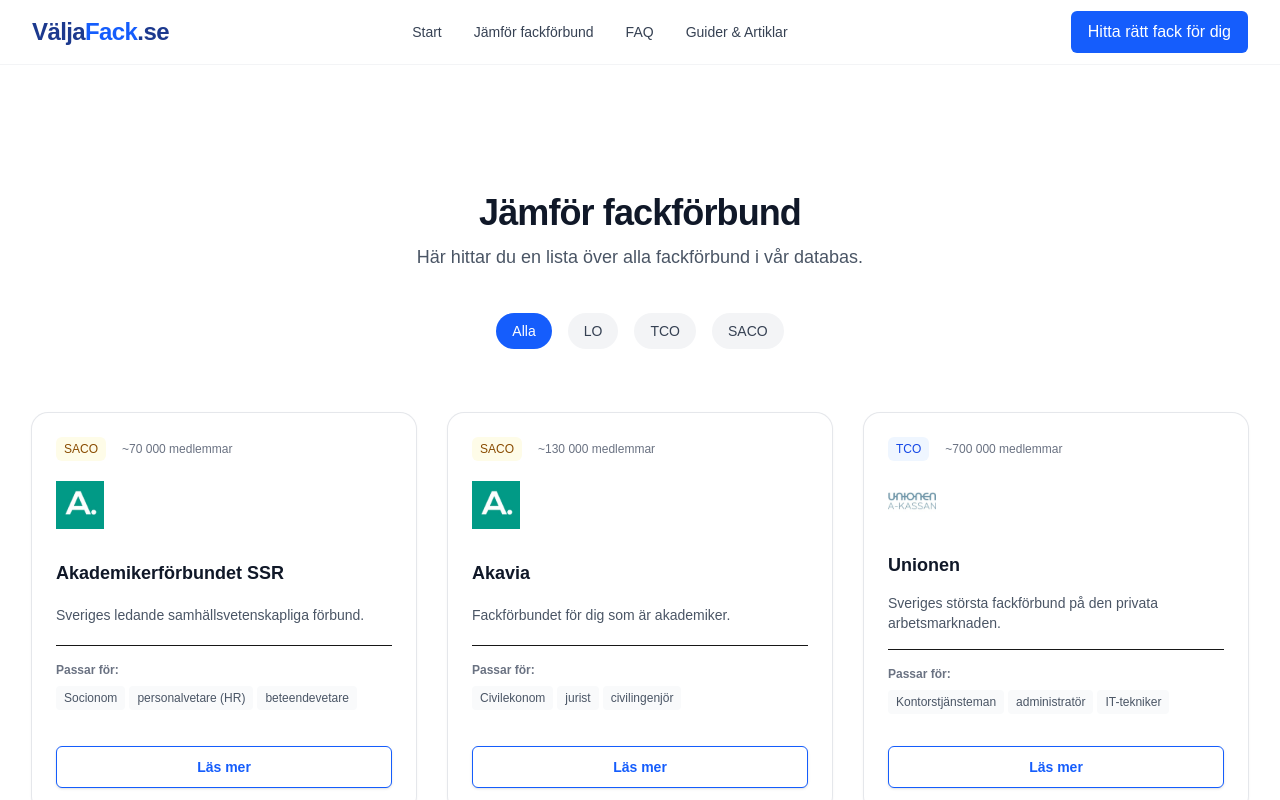
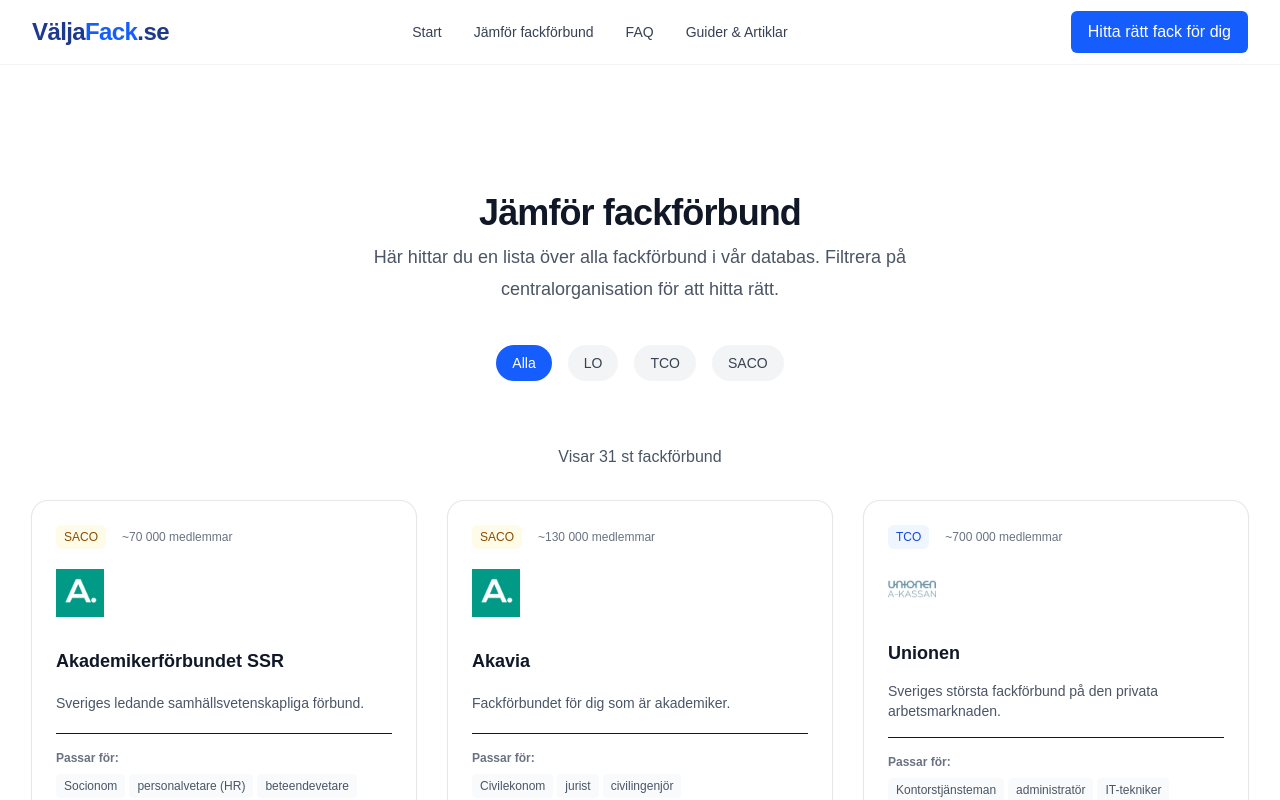
Before and after one commit to Jacobhaf/valja-fack, a Next.js app: page /jamfor-fackforbund in a window 1280 px wide. Shown: the top 800 px of the page. Built offline with nearby package versions, Linux system fonts and the light colour scheme.

Commit message:
fix: Convert ComparePage to Client Component and add missing union data

```diff
--- a/app/jamfor-fackforbund/page.tsx
+++ b/app/jamfor-fackforbund/page.tsx
@@ -1,49 +1,42 @@
+'use client';
+
 import Link from 'next/link';
 import { fackforbund } from '@/data/fackforbund';
+import { useSearchParams } from 'next/navigation';
+import { Suspense } from 'react';
 
-export const metadata = {
-    title: 'Jämför Fackförbund – Hitta rätt fack 2025',
-    description: 'Jämför Sveriges alla fackförbund. Se avgifter, medlemsantal och vilka yrken de passar för. LO, TCO och SACO.',
-};
-
-export default function ComparePage({
-    searchParams,
-}: {
-    searchParams?: { [key: string]: string | string[] | undefined };
-}) {
-    const category = typeof searchParams?.cat === 'string' ? searchParams.cat : undefined;
+// Client component for the list functionality
+function CompareList() {
+    const searchParams = useSearchParams();
+    const category = searchParams.get('cat');
 
     const filteredUnions = category
         ? fackforbund.filter((u) => u.centralOrg === category)
         : fackforbund;
 
     return (
-        <div className="bg-white py-24 sm:py-32">
-            <div className="mx-auto max-w-7xl px-6 lg:px-8">
-                <div className="mx-auto max-w-2xl text-center">
-                    <h1 className="text-3xl font-bold tracking-tight text-gray-900 sm:text-4xl">Jämför fackförbund</h1>
-                    <p className="mt-2 text-lg leading-8 text-gray-600">
-                        Här hittar du en lista över {category ? category : 'alla'} fackförbund i vår databas.
-                    </p>
-                </div>
-
+        <>
             {/* Filters */}
             <div className="mt-10 flex justify-center gap-4 flex-wrap">
-                    <Link href="/jamfor-fackforbund" className={`px-4 py-2 rounded-full text-sm font-medium ${!category ? 'bg-blue-600 text-white' : 'bg-gray-100 text-gray-700 hover:bg-gray-200'}`}>
+                <Link href="/jamfor-fackforbund" scroll={false} className={`px-4 py-2 rounded-full text-sm font-medium ${!category ? 'bg-blue-600 text-white' : 'bg-gray-100 text-gray-700 hover:bg-gray-200'}`}>
                     Alla
                 </Link>
-                    <Link href="/jamfor-fackforbund?cat=LO" className={`px-4 py-2 rounded-full text-sm font-medium ${category === 'LO' ? 'bg-blue-600 text-white' : 'bg-gray-100 text-gray-700 hover:bg-gray-200'}`}>
+                <Link href="/jamfor-fackforbund?cat=LO" scroll={false} className={`px-4 py-2 rounded-full text-sm font-medium ${category === 'LO' ? 'bg-blue-600 text-white' : 'bg-gray-100 text-gray-700 hover:bg-gray-200'}`}>
                     LO
                 </Link>
-                    <Link href="/jamfor-fackforbund?cat=TCO" className={`px-4 py-2 rounded-full text-sm font-medium ${category === 'TCO' ? 'bg-blue-600 text-white' : 'bg-gray-100 text-gray-700 hover:bg-gray-200'}`}>
+                <Link href="/jamfor-fackforbund?cat=TCO" scroll={false} className={`px-4 py-2 rounded-full text-sm font-medium ${category === 'TCO' ? 'bg-blue-600 text-white' : 'bg-gray-100 text-gray-700 hover:bg-gray-200'}`}>
                     TCO
                 </Link>
-                    <Link href="/jamfor-fackforbund?cat=SACO" className={`px-4 py-2 rounded-full text-sm font-medium ${category === 'SACO' ? 'bg-blue-600 text-white' : 'bg-gray-100 text-gray-700 hover:bg-gray-200'}`}>
+                <Link href="/jamfor-fackforbund?cat=SACO" scroll={false} className={`px-4 py-2 rounded-full text-sm font-medium ${category === 'SACO' ? 'bg-blue-600 text-white' : 'bg-gray-100 text-gray-700 hover:bg-gray-200'}`}>
                     SACO
                 </Link>
             </div>
 
-                <div className="mx-auto mt-16 grid max-w-2xl grid-cols-1 gap-x-8 gap-y-20 lg:mx-0 lg:max-w-none lg:grid-cols-3">
+            <div className="mx-auto mt-16 text-center mb-8">
+                <p className="text-gray-600">Visar {filteredUnions.length} st fackförbund</p>
+            </div>
+
+            <div className="mx-auto grid max-w-2xl grid-cols-1 gap-x-8 gap-y-20 lg:mx-0 lg:max-w-none lg:grid-cols-3">
                 {filteredUnions.map((union) => (
                     <article key={union.slug} className="flex flex-col items-start justify-between bg-white rounded-2xl p-6 shadow-sm ring-1 ring-gray-200 hover:ring-blue-500 transition-all">
                         <div className="flex items-center gap-x-4 text-xs w-full mb-4">
@@ -83,6 +76,23 @@
                     </article>
                 ))}
             </div>
+        </>
+    );
+}
+
+export default function ComparePage() {
+    return (
+        <div className="bg-white py-24 sm:py-32">
+            <div className="mx-auto max-w-7xl px-6 lg:px-8">
+                <div className="mx-auto max-w-2xl text-center">
+                    <h1 className="text-3xl font-bold tracking-tight text-gray-900 sm:text-4xl">Jämför fackförbund</h1>
+                    <p className="mt-2 text-lg leading-8 text-gray-600">
+                        Här hittar du en lista över alla fackförbund i vår databas. Filtrera på centralorganisation för att hitta rätt.
+                    </p>
+                </div>
+                <Suspense fallback={<div className="text-center py-10">Laddar filter...</div>}>
+                    <CompareList />
+                </Suspense>
             </div>
         </div>
     );
--- a/data/fackforbund.ts
+++ b/data/fackforbund.ts
@@ -450,4 +450,248 @@
 
 [Knapp: Gå med i HRF]`
     },
+    {
+        slug: "pappers",
+        name: "Pappers",
+        url: "https://www.pappers.se",
+        phone: "08-796 61 00",
+        email: "info@pappers.se",
+        centralOrg: "LO",
+        members: "~13 000",
+        commonJobs: ["Massa- och pappersarbetare", "processoperatör"],
+        logoUrl: "/logos/pappers.png",
+        description: "Vi organiserar arbetare inom massa- och pappersindustrin.",
+        seoText: `# Bli medlem i Pappers
+
+Pappers är fackförbundet för dig som jobbar inom massa- och pappersindustrin. Vi arbetar för säkra arbetsplatser och bra löner.
+
+### Fördelar
+✅ Inkomstförsäkring
+✅ Starkt kollektivavtal`
+    },
+    {
+        slug: "gs-facket",
+        name: "GS Facket",
+        url: "https://www.gsfacket.se",
+        phone: "010-470 83 00",
+        email: "info@gsfacket.se",
+        centralOrg: "LO",
+        members: "~50 000",
+        commonJobs: ["Skogsarbetare", "träarbetare", "grafisk personal"],
+        logoUrl: "/logos/gs.png",
+        description: "Facket för anställda inom skog, trä och grafisk bransch.",
+        seoText: `# Bli medlem i GS Facket
+
+GS organiserar dig som jobbar inom skogsbruk, träindustri och grafisk produktion.
+
+### Fördelar
+✅ Inkomstförsäkring
+✅ GS a-kassa`
+    },
+    {
+        slug: "livs",
+        name: "Livsmedelsarbetareförbundet",
+        url: "https://www.livs.se",
+        phone: "08-796 29 00",
+        email: "info@livs.se",
+        centralOrg: "LO",
+        members: "~30 000",
+        commonJobs: ["Livsmedelsarbetare", "slaktare", "bagare", "bryggeriarbetare"],
+        logoUrl: "/logos/livs.png",
+        description: "Vi sätter maten på bordet.",
+        seoText: `# Bli medlem i Livs
+
+Livs organiserar dig som tillverkar mat och dryck. Bli medlem för en tryggare anställning.
+
+### Fördelar
+✅ Inkomstförsäkring
+✅ Livs a-kassa`
+    },
+    {
+        slug: "journalistforbundet",
+        name: "Journalistförbundet",
+        url: "https://www.sjf.se",
+        phone: "08-613 75 00",
+        email: "sjf@sjf.se",
+        centralOrg: "TCO",
+        members: "~15 000",
+        commonJobs: ["Journalist", "fotograf", "redigerare", "freelance"],
+        logoUrl: "/logos/journalist.png",
+        description: "Facket för det fria ordet.",
+        seoText: `# Bli medlem i Journalistförbundet
+
+Vi organiserar journalister och fotografer i Sverige. Vi kämpar för upphovsrätt och pressetik.
+
+### Fördelar
+✅ Presskort
+✅ Inkomstförsäkring
+✅ Juridisk hjälp`
+    },
+    {
+        slug: "polisforbundet",
+        name: "Polisförbundet",
+        url: "https://www.polisforbundet.se",
+        phone: "08-613 24 00",
+        email: "kansli@polisforbundet.se",
+        centralOrg: "TCO",
+        members: "~20 000",
+        commonJobs: ["Polis"],
+        logoUrl: "/logos/aea.png",
+        description: "Facket för Sveriges poliser.",
+        seoText: `# Bli medlem i Polisförbundet
+
+Vi organiserar de flesta av Sveriges poliser. Vi arbetar för bättre villkor och säkrare arbetsmiljö.
+
+### Fördelar
+✅ Inkomstförsäkring
+✅ Polisspecifik rådgivning`
+    },
+    {
+        slug: "finansforbundet",
+        name: "Finansförbundet",
+        url: "https://www.finansforbundet.se",
+        phone: "08-614 03 00",
+        email: "medlem@finansforbundet.se",
+        centralOrg: "TCO",
+        members: "~30 000",
+        commonJobs: ["Banktjänsteman", "rådgivare", "IT inom finans"],
+        logoUrl: "/logos/aea.png",
+        description: "Facket för dig i finansbranschen.",
+        seoText: `# Bli medlem i Finansförbundet
+
+Sveriges största fackförbund inom bank och finans.
+
+### Fördelar
+✅ Inkomstförsäkring
+✅ Karriärstöd`
+    },
+    {
+        slug: "naturvetarna",
+        name: "Naturvetarna",
+        url: "https://www.naturvetarna.se",
+        phone: "08-466 24 80",
+        email: "info@naturvetarna.se",
+        centralOrg: "SACO",
+        members: "~35 000",
+        commonJobs: ["Biolog", "kemist", "miljövetare", "geolog"],
+        logoUrl: "/logos/aea.png",
+        description: "Fackförbundet för naturvetare.",
+        seoText: `# Bli medlem i Naturvetarna
+
+För dig med en naturvetenskaplig utbildning. Vi kan din arbetsmarknad.
+
+### Fördelar
+✅ Inkomstförsäkring
+✅ Lönestatistik`
+    },
+    {
+        slug: "dik",
+        name: "DIK",
+        url: "https://dik.se",
+        phone: "08-480 040 00",
+        email: "info@dik.se",
+        centralOrg: "SACO",
+        members: "~20 000",
+        commonJobs: ["Bibliotekarie", "kommunikatör", "museianställd", "tolk"],
+        logoUrl: "/logos/aea.png",
+        description: "Facket för kultur, kommunikation och kreativ sektor.",
+        seoText: `# Bli medlem i DIK
+
+DIK organiserar akademiker inom kultur och kommunikation.
+
+### Fördelar
+✅ Inkomstförsäkring
+✅ Upphovsrättsrådgivning`
+    },
+    {
+        slug: "sveriges-arkitekter",
+        name: "Sveriges Arkitekter",
+        url: "https://www.arkitekt.se",
+        phone: "08-505 577 00",
+        email: "kansli@arkitekt.se",
+        centralOrg: "SACO",
+        members: "~14 000",
+        commonJobs: ["Arkitekt", "inredningsarkitekt", "landskapsarkitekt", "planeringsarkitekt"],
+        logoUrl: "/logos/aea.png",
+        description: "Yrkes- och fackförbundet för alla arkitekter.",
+        seoText: `# Bli medlem i Sveriges Arkitekter
+
+Vi företräder 90% av Sveriges arkitekter.
+
+### Fördelar
+✅ Inkomstförsäkring
+✅ Arkitektspecifik rådgivning`
+    },
+    {
+        slug: "sveriges-farmaceuter",
+        name: "Sveriges Farmaceuter",
+        url: "https://www.sverigesfarmaceuter.se",
+        phone: "08-507 999 00",
+        email: "post@sverigesfarmaceuter.se",
+        centralOrg: "SACO",
+        members: "~7 000",
+        commonJobs: ["Apotekare", "receptarie"],
+        logoUrl: "/logos/aea.png",
+        description: "Professionsförbundet för farmaceuter.",
+        seoText: `# Bli medlem
+
+Enda facket exklusivt för apotekare och receptarier.
+
+### Fördelar
+✅ Inkomstförsäkring
+✅ Professionsstöd`
+    },
+    {
+        slug: "fysioterapeuterna",
+        name: "Fysioterapeuterna",
+        url: "https://www.fysioterapeuterna.se",
+        phone: "08-567 06 100",
+        email: "kansli@fysioterapeuterna.se",
+        centralOrg: "SACO",
+        members: "~13 000",
+        commonJobs: ["Fysioterapeut", "sjukgymnast"],
+        logoUrl: "/logos/aea.png",
+        description: "Facket för fysioterapeuter.",
+        seoText: `# Bli medlem
+
+Vi arbetar för fysioterapeuters villkor och profession.
+
+### Fördelar
+✅ Inkomstförsäkring
+✅ Patientförsäkring`
+    },
+    {
+        slug: "sveriges-arbetsterapeuter",
+        name: "Sveriges Arbetsterapeuter",
+        url: "https://www.arbetsterapeuterna.se",
+        phone: "08-507 488 00",
+        email: "kansli@arbetsterapeuterna.se",
+        centralOrg: "SACO",
+        members: "~10 000",
+        commonJobs: ["Arbetsterapeut"],
+        logoUrl: "/logos/aea.png",
+        description: "Vi driver arbetsterapeutiska frågor.",
+        seoText: `# Bli medlem
+
+För dig som är legitimerad arbetsterapeut.
+
+### Fördelar
+✅ Inkomstförsäkring
+✅ Yrkesrådgivning`
+    },
+    {
+        slug: "svenska-hamnarbetarforbundet",
+        name: "Svenska Hamnarbetarförbundet",
+        url: "https://hamn.nu",
+        phone: "08-667 32 50",
+        email: "kansli@hamn.nu",
+        centralOrg: "Fristående",
+        members: "~2 000",
+        commonJobs: ["Hamnarbetare"],
+        logoUrl: "/logos/hamn.png",
+        description: "Ett fristående fack för hamnarbetare.",
+        seoText: `# Bli medlem i Hamn
+
+Ett medlemsstyrt fackförbund för alla som jobbar i Sveriges hamnar.`
+    }
 ];
```
Lines whose indentation alone changed are shown as unchanged.
